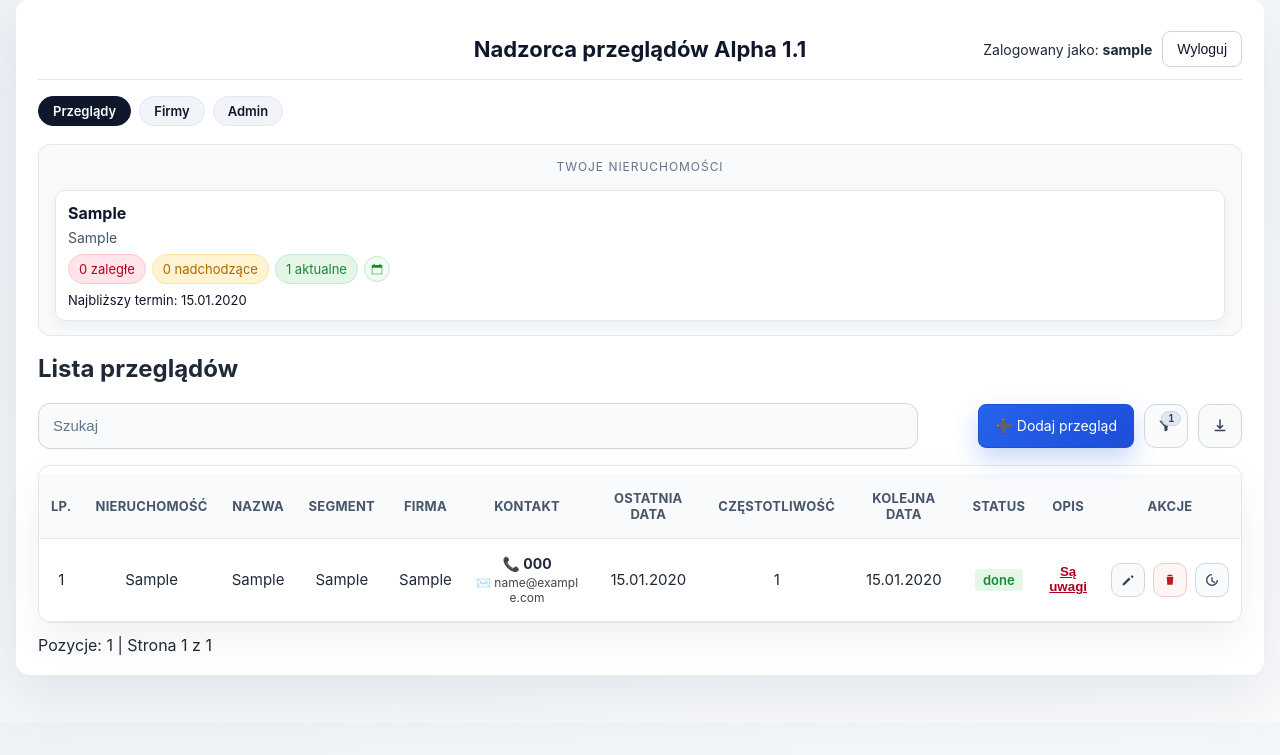
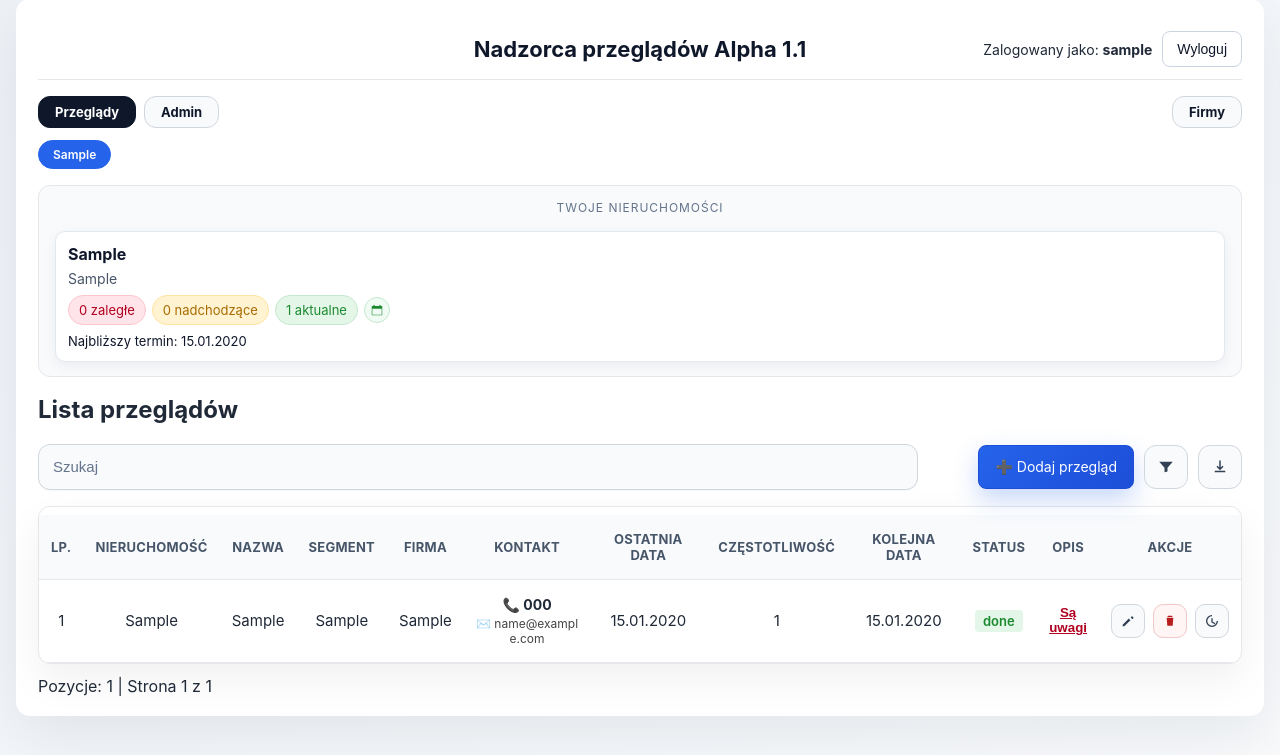
Before and after one commit to KamilWyjadlowski/przeglady_nadzorca, a Flask app: a page that uses templates/index.html in a window 1280 px wide. Shown: the part 17-772 px from the top of the page. Run offline with Flask 3, Linux system fonts and the light colour scheme; the visitor is signed in with stand-in values (Sample User, id 1); tables that the repository leaves empty hold one stand-in row (values such as "Sample post"); parts of the project's set-up code (start-up, migrations or seed data) failed here and were passed over.

Commit message:
Refactor navigation structure and styles for improved usability and consistency across firm detail and index pages

```diff
--- a/app.py
+++ b/app.py
@@ -930,7 +930,32 @@ def build_property_cards(inspections, args):
 def index():
     db = get_db()
     inspections = load_inspections_for_user(db, g.user)
-    filtered = filter_inspections(inspections, request.args)
+    all_segments = [s for s in get_unique(inspections, "segment") if s]
+    segment_param = request.args.get("segment", "").strip()
+    default_segment = "Hurt" if "Hurt" in all_segments else (all_segments[0] if all_segments else "")
+    if all_segments and (not segment_param or segment_param not in all_segments):
+        params = request.args.to_dict(flat=False)
+        if default_segment:
+            params["segment"] = default_segment
+        params.pop("page", None)
+        return redirect(url_for("index", **params))
+
+    active_segment = segment_param
+    segment_inspections = (
+        [i for i in inspections if i.get("segment") == active_segment]
+        if active_segment
+        else inspections
+    )
+
+    selected_properties = [v for v in request.args.getlist("nieruchomosc") if v]
+    allowed_properties = {i.get("nieruchomosc") for i in segment_inspections}
+    if selected_properties and not set(selected_properties).issubset(allowed_properties):
+        params = request.args.to_dict(flat=False)
+        params.pop("nieruchomosc", None)
+        params.pop("page", None)
+        return redirect(url_for("index", **params))
+
+    filtered = filter_inspections(segment_inspections, request.args)
 
     try:
         page = max(1, int(request.args.get("page", 1)))
@@ -938,22 +963,18 @@ def index():
         page = 1
     per_page = 15
 
-    used_properties = get_unique(inspections, "nieruchomosc")
-    used_names = get_unique(inspections, "nazwa")
-    used_status = get_unique(inspections, "status")
-    used_segments = get_unique(inspections, "segment")
-    property_cards = build_property_cards(inspections, request.args)
-    selected_properties = [v for v in request.args.getlist("nieruchomosc") if v]
+    used_properties = get_unique(segment_inspections, "nieruchomosc")
+    used_names = get_unique(segment_inspections, "nazwa")
+    used_status = get_unique(segment_inspections, "status")
+    property_cards = build_property_cards(segment_inspections, request.args)
     selected_names = [v for v in request.args.getlist("nazwa") if v]
     selected_status = [v for v in request.args.getlist("status") if v]
     selected_uwagi = [v for v in request.args.getlist("uwagi") if v]
-    selected_segments = [v for v in request.args.getlist("segment") if v]
     active_filter_count = (
         len(selected_properties)
         + len(selected_names)
         + len(selected_status)
         + len(selected_uwagi)
-        + len(selected_segments)
     )
 
     total = len(filtered)
@@ -970,12 +991,23 @@ def index():
     clear_property_url = url_for(
         "index", **{k: v for k, v in args_no_page.items() if k != "nieruchomosc"}
     )
+    segment_links = []
+    for segment in all_segments:
+        params = args_no_page.copy()
+        params["segment"] = segment
+        segment_links.append(
+            {
+                "label": segment,
+                "url": url_for("index", **params),
+                "active": segment == active_segment,
+            }
+        )
     clear_filters_url = url_for(
         "index",
         **{
             k: v
             for k, v in args_no_page.items()
-            if k not in {"nieruchomosc", "nazwa", "status", "uwagi", "segment", "sort"}
+            if k not in {"nieruchomosc", "nazwa", "status", "uwagi", "sort"}
         },
     )
 
@@ -994,13 +1026,13 @@ def index():
         used_names=used_names,
         used_status=used_status,
         used_uwagi=["tak", "nie"],
-        used_segments=used_segments,
         property_cards=property_cards,
         selected_properties=selected_properties,
         selected_names=selected_names,
         selected_status=selected_status,
         selected_uwagi=selected_uwagi,
-        selected_segments=selected_segments,
+        segments=segment_links,
+        active_segment=active_segment,
         active_filter_count=active_filter_count,
         clear_property_url=clear_property_url,
         clear_filters_url=clear_filters_url,
--- a/static/style.css
+++ b/static/style.css
@@ -750,6 +750,10 @@ table td:nth-child(11) {
   display: inline-flex;
 }
 
+.app-nav-dropdown summary.nav-pill {
+  display: inline-flex;
+}
+
 .app-nav-menu {
   position: absolute;
   top: calc(100% + 8px);
@@ -791,6 +795,81 @@ table td:nth-child(11) {
   background: #0f172a;
   color: #ffffff;
   border-color: #0f172a;
+}
+
+.nav-split {
+  display: flex;
+  align-items: center;
+  justify-content: space-between;
+  gap: 12px;
+  margin: 0 0 12px;
+  flex-wrap: wrap;
+}
+
+.nav-left,
+.nav-right {
+  display: flex;
+  align-items: center;
+  gap: 8px;
+}
+
+.nav-right {
+  margin-left: auto;
+}
+
+.nav-pill {
+  display: inline-flex;
+  align-items: center;
+  justify-content: center;
+  padding: 7px 16px;
+  border-radius: 12px;
+  border: 1px solid #d0d7de;
+  background: #f8fafc;
+  color: #0f172a;
+  font-size: 13px;
+  font-weight: 700;
+  text-decoration: none;
+}
+
+.nav-pill:hover {
+  background: #eef2f7;
+}
+
+.nav-pill.is-active {
+  background: #0f172a;
+  color: #ffffff;
+  border-color: #0f172a;
+}
+
+.segment-switch {
+  display: flex;
+  flex-wrap: wrap;
+  gap: 8px;
+  margin-bottom: 16px;
+}
+
+.segment-pill {
+  display: inline-flex;
+  align-items: center;
+  justify-content: center;
+  padding: 6px 14px;
+  border-radius: 999px;
+  border: 1px solid #e2e8f0;
+  background: #f1f5f9;
+  color: #0f172a;
+  font-size: 12px;
+  font-weight: 600;
+  text-decoration: none;
+}
+
+.segment-pill:hover {
+  background: #e2e8f0;
+}
+
+.segment-pill.is-active {
+  background: #2563eb;
+  color: #ffffff;
+  border-color: #2563eb;
 }
 
 .brand {
--- a/templates/index.html
+++ b/templates/index.html
@@ -24,12 +24,13 @@
         </div>
       </div>
 
-      <div class="app-nav">
-        <a class="app-nav-link is-active" href="{{ url_for('index') }}">Przeglądy</a>
-        <a class="app-nav-link" href="{{ url_for('firm_index') }}">Firmy</a>
+      <div class="nav-split">
+        <div class="nav-left">
+          {% set index_url = url_for('index', segment=active_segment) if active_segment else url_for('index') %}
+          <a class="nav-pill is-active" href="{{ index_url }}">Przeglądy</a>
           {% if current_user and current_user.role == "admin" %}
           <details class="app-nav-dropdown">
-          <summary class="app-nav-link">Admin</summary>
+            <summary class="nav-pill">Admin</summary>
             <div class="app-nav-menu">
               <a class="app-nav-menu-link" href="{{ url_for('admin_properties') }}">Panel nieruchomości</a>
               <a class="app-nav-menu-link" href="{{ url_for('admin_users') }}">Użytkownicy</a>
@@ -38,8 +39,21 @@
           </details>
           {% endif %}
         </div>
+        <div class="nav-right">
+          <a class="nav-pill" href="{{ url_for('firm_index') }}">Firmy</a>
+        </div>
+      </div>
+
+      {% if segments %}
+      <div class="segment-switch">
+        {% for segment in segments %}
+        <a class="segment-pill {% if segment.active %}is-active{% endif %}" href="{{ segment.url }}">{{ segment.label }}</a>
+        {% endfor %}
+      </div>
+      {% endif %}
 
       <form method="GET" class="filters-form" id="filtersForm">
+        <input type="hidden" name="segment" value="{{ active_segment }}">
         <div class="properties-section">
           <div class="properties-head">
             <div class="properties-title-wrap">
@@ -261,26 +275,6 @@
                         />
                         <span>Bez uwag</span>
                       </label>
-                    </div>
-                  </div>
-
-                  <div class="filter-group">
-                    <div class="filter-group-title">Segment</div>
-                    <div class="filter-options">
-                      {% for seg in used_segments %}
-                      <label class="filter-option">
-                        <input
-                          type="checkbox"
-                          name="segment"
-                          value="{{ seg }}"
-                          {% if seg in selected_segments %}checked{% endif %}
-                        />
-                        <span>{{ seg }}</span>
-                      </label>
-                      {% endfor %}
-                      {% if not used_segments %}
-                      <div class="filter-empty">Brak danych</div>
-                      {% endif %}
                     </div>
                   </div>
 
```
Also changed, not shown: templates/firm_detail.html (+8 -4 lines), templates/firms.html (+8 -4 lines), 1 other file. Lines whose indentation alone changed are shown as unchanged.
